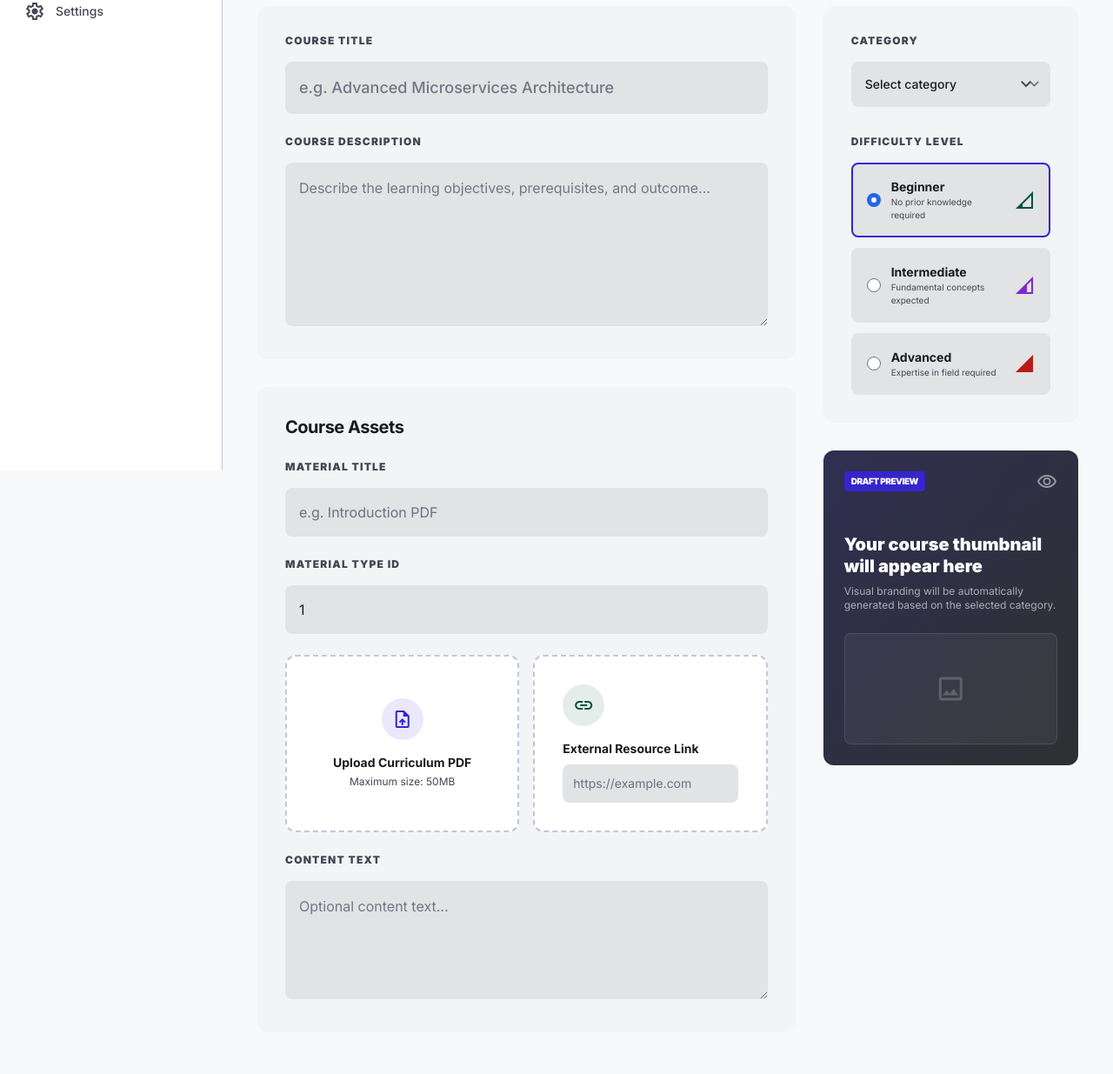
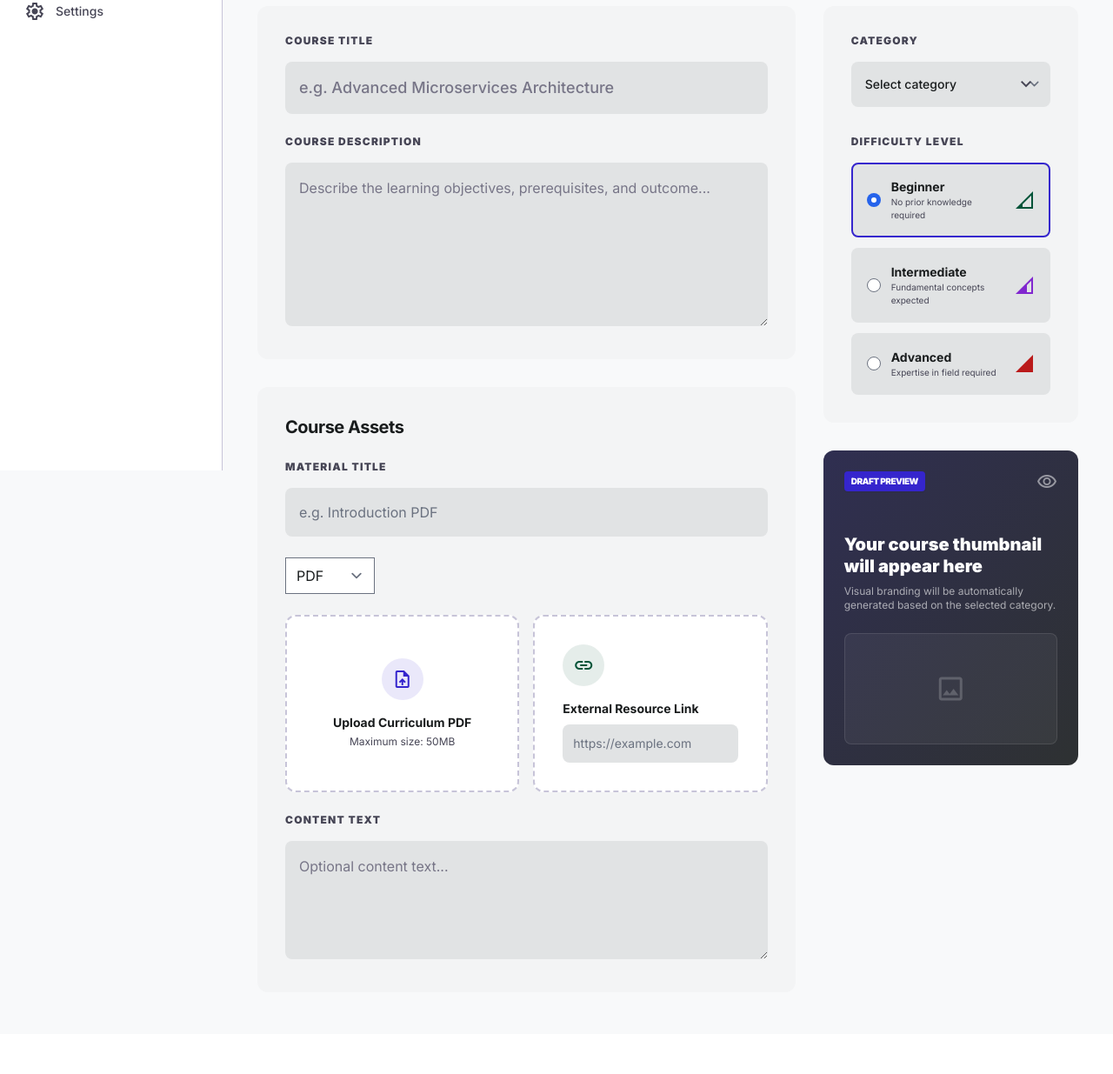
Before and after one commit to joyaj123/Courses_website, a Flask app: page /admin/courses/create in a window 1280 px wide. Shown: the part 259-1494 px from the top of the page at 87% size. After the commit the page ends 1362 px from the top, so only its background shows below. Run offline with Flask 3, Linux system fonts and the light colour scheme; some libraries are stand-ins or nearby versions.

Commit message:
admin page v1

```diff
--- a/app/templates/admin_create_course.html
+++ b/app/templates/admin_create_course.html
@@ -178,14 +178,11 @@ body {
                     </div>
 
                     <div class="space-y-4 mb-6">
-                        <label class="block text-xs font-black text-on-surface-variant uppercase tracking-widest">
-                            Material Type ID
-                        </label>
-                        <input id="m_id" name="m_id" required
-                            class="w-full bg-surface-container-highest border-none rounded-lg p-4 focus:ring-2 focus:ring-primary/20 transition-all"
-                            placeholder="e.g. 1"
-                            value="1"
-                            type="number"/>
+                        <select name="material_type[]" required>
+    <option value="pdf">PDF</option>
+    <option value="article">Article</option>
+    <option value="link">Link</option>
+</select>
                     </div>
 
                     <input id="order_index" name="order_index" type="hidden" value="1"/>
```
